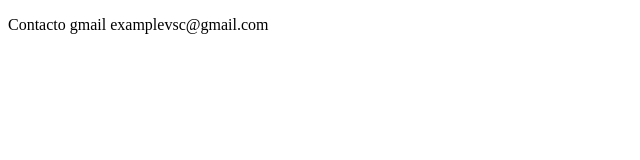
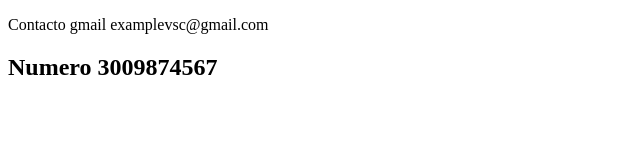
Before and after one commit to SNKDANI/New-proyect, a plain HTML site: page contacto.html in a window 1280 px wide. Shown: the whole page, without its empty margins (0-640 px from the left). Drawn offline with Linux system fonts and the light colour scheme.

Commit message:
contacto nuevo

```diff
--- a/contacto.html
+++ b/contacto.html
@@ -8,6 +8,6 @@
 <body>
 
     <p>Contacto gmail examplevsc@gmail.com</p>
-
+    <h2>Numero 3009874567</h2>
 </body>
 </html>
```
